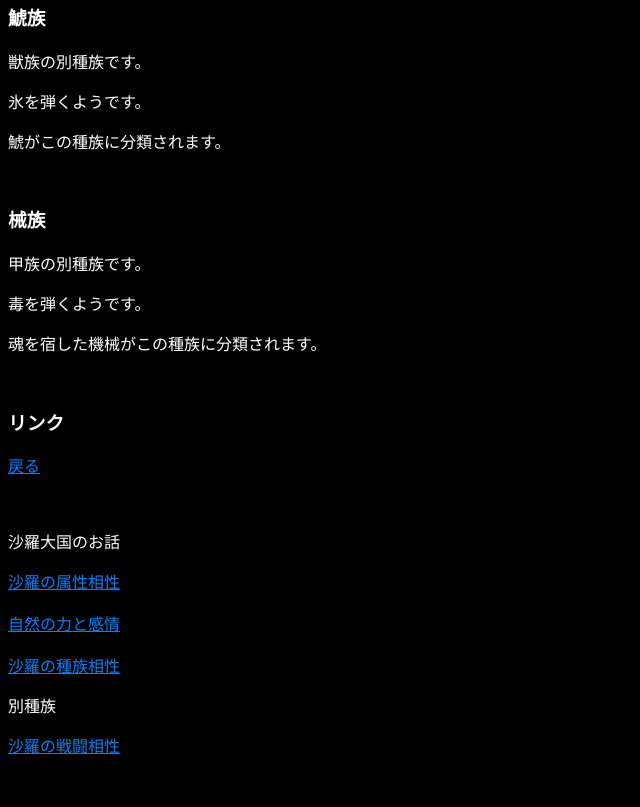
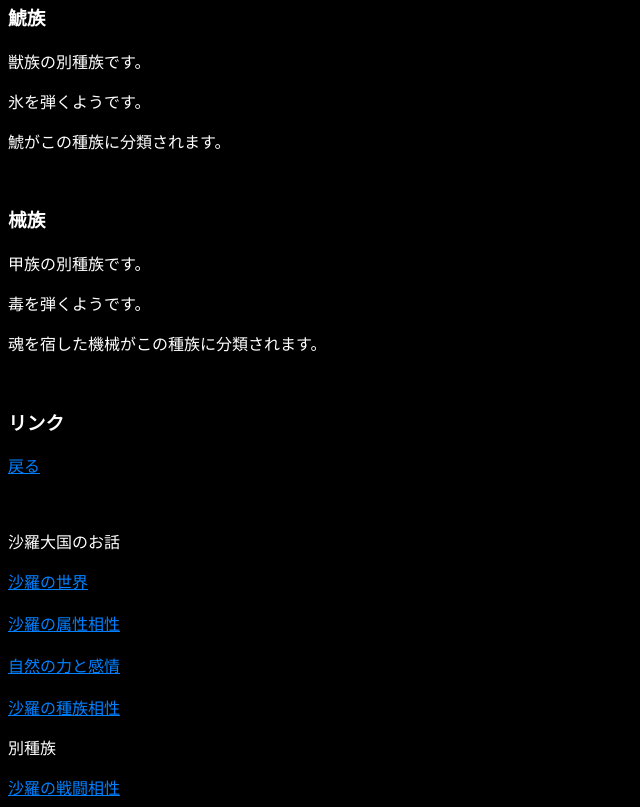
Before and after one commit to orcafood1120/betsushuzokusharataikoku, a plain HTML site: page index.html in a window 1280 px wide. Shown: the part 2113-2920 px from the top of the page, without its empty margins (0-640 px from the left). Before the commit the page ends 2878 px from the top, so only its background shows below. Drawn offline with Linux system fonts and the light colour scheme.

Commit message:
Update index.html

```diff
--- a/index.html
+++ b/index.html
@@ -58,6 +58,8 @@
   <a href="https://orcafood1120.github.io/sharataikoku/">戻る</a>
   <br><br><br>
   <p>沙羅大国のお話</p>
+  <a href="https://orcafood1120.github.io/sekaisharataikoku/">沙羅の世界</a>
+  <br><br>
   <a href="https://orcafood1120.github.io/yutakanarushachinokunisharataikoku/">沙羅の属性相性</a>
   <br><br>
   <a href="https://orcafood1120.github.io/shizenkanjousharataikoku/">自然の力と感情</a>
```
